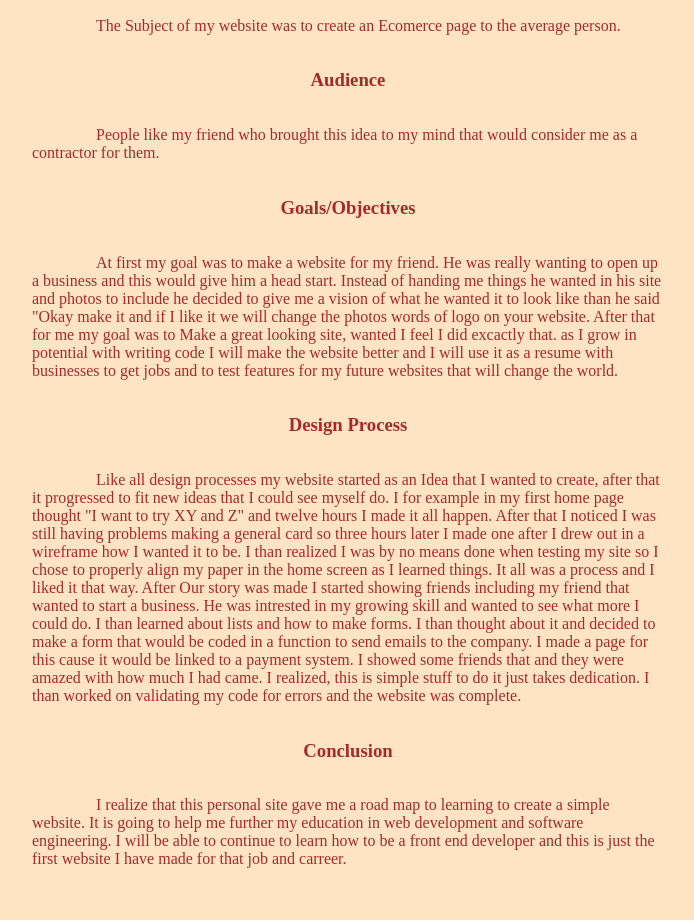
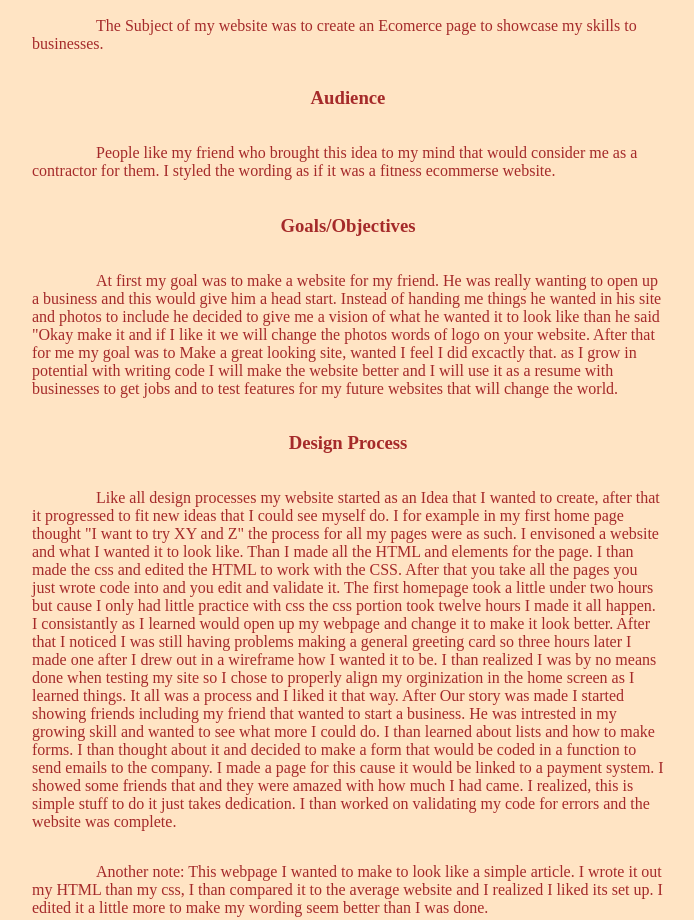
Before and after one commit to CrumMan/personal_site_assignment, a plain HTML site: page final_report.html in a window 1280 px wide. Shown: the part 260-1180 px from the top of the page, without its empty margins (292-986 px from the left). Before the commit the page ends 1152 px from the top, so only its background shows below. Drawn offline with Linux system fonts and the light colour scheme.

Commit message:
final report before submission.

```diff
--- a/final_report.html
+++ b/final_report.html
@@ -15,9 +15,9 @@
         <h1 class="subject"> The decisions and story of My final project</h1>
         <h2 class="subject"> JT Pyle, WDD 130, 3/29/23</h2>
         <h3 class="subject">The Subject</h3>
-        <p >The Subject of my website was to create an Ecomerce page to the average person.</p>
+        <p >The Subject of my website was to create an Ecomerce page to showcase my skills to businesses.</p>
         <h3 class="subject">Audience</h3>
-        <p >People like my friend who brought this idea to my mind that would consider me as a contractor for them.</p>
+        <p >People like my friend who brought this idea to my mind that would consider me as a contractor for them. I styled the wording as if it was a fitness ecommerse website.</p>
         <h3 class="subject">Goals/Objectives</h3>
         <p >At first my goal was to make a website for my friend. He was really wanting to open up a business and
             this would give him a head start. Instead of handing me things he wanted in his site and photos to
@@ -27,16 +27,19 @@
             code I will make the website better and I will use it as a resume with businesses to get jobs and to test features for my future websites that will change the world.</p>
         <h3 class="subject"> Design Process</h3>
         <p>Like all design processes my website started as an Idea that I wanted to create, after that it progressed to fit new ideas
-            that I could see myself do. I for example in my first home page thought "I want to try XY and Z" and twelve hours I made it all happen.
-            After that I noticed I was still having problems making a general card so three hours later I made one after I drew out in a wireframe how I wanted it to be.
-            I than realized I was by no means done when testing my site so I chose to properly align my paper in the home screen as I learned things. It all was a process and I liked it that way.
+            that I could see myself do. I for example in my first home page thought "I want to try XY and Z" the process for all my pages were as such. I envisoned a website and what I wanted it to look like. Than I made all the HTML and elements for the page. I than
+            made the css and edited the HTML to work with the CSS. After that you take all the pages you just wrote code into and you edit and validate it.
+            The first homepage took a little under two hours but cause I only had little practice with css the css portion took twelve hours I made it all happen. I consistantly as I learned would open up my webpage and change it to make it look better.
+            After that I noticed I was still having problems making a general greeting card so three hours later I made one after I drew out in a wireframe how I wanted it to be.
+            I than realized I was by no means done when testing my site so I chose to properly align my orginization in the home screen as I learned things. It all was a process and I liked it that way.
             After Our story was made I started showing friends including my friend that wanted to start a business. He was intrested in my growing skill and wanted to see what more I could do.
             I than learned about lists and how to make forms. I than thought about it and decided to make a form that would be coded in a function to send emails to the company. I made a page for this cause it would be linked to a payment system.
             I showed some friends that and they were amazed with how much I had came. I realized, this is simple stuff to do it just takes dedication. I than worked on validating my code for errors and the website was complete.
         </p>
+        <p> Another note: This webpage I wanted to make to look like a simple article. I wrote it out my HTML than my css, I than compared it to the average website and I realized I liked its set up. I edited it a little more to make my wording seem better than I was done.</p>
         <h3 class="subject"> Conclusion</h3>
         <p>
-            I realize that this personal site gave me a road map to learning to create a simple website. It is going to help me further my education in web development and software engineering. I will be able to continue to learn how to be a front end developer and this is just the first website I have made for that job and carreer.
+            I realize that this personal site gave me a road map to learning to create a simple website. It is going to help me further my education in web development and software engineering. I will be able to continue to learn how to be a front end developer and this is just the first website I have made for that job and carreer. My father may employ me while im in college to make a business he wants to create and I want to make a social media platform. This is definately the beginning of a skill that I will be using all throughout my life.
         </p>
     </div>
 </body>
```
